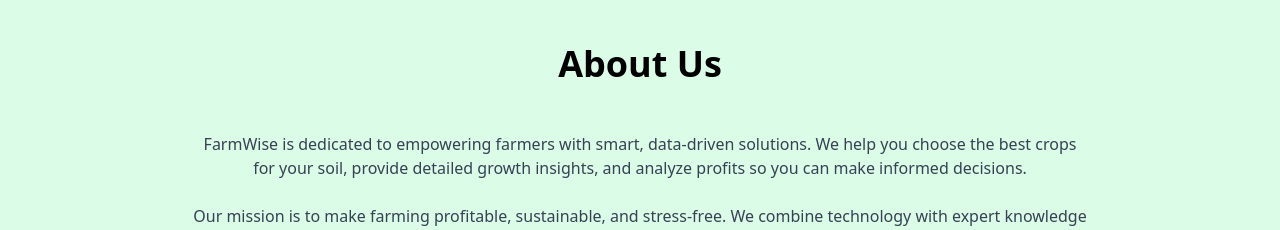
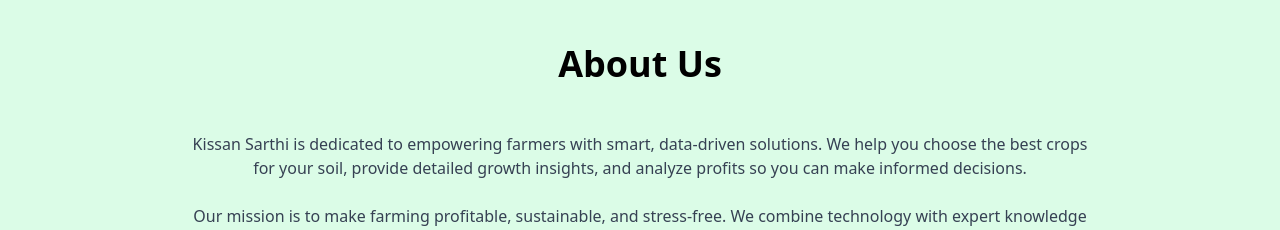
Before and after one commit to rathor-kartik/smarthack, a React (Vite) app: page / in a window 1280 px wide. Shown: the part 940-1170 px from the top of the page. Built offline with nearby package versions, Linux system fonts and the light colour scheme.

Commit message:
Update Home.tsx

```diff
--- a/src/Pages/Home.tsx
+++ b/src/Pages/Home.tsx
@@ -52,7 +52,7 @@
         <h2 className="text-4xl font-bold text-center mb-12">About Us</h2>
         <div className="max-w-4xl mx-auto text-center text-gray-700 space-y-6">
           <p>
-            FarmWise is dedicated to empowering farmers with smart, data-driven
+            Kissan Sarthi is dedicated to empowering farmers with smart, data-driven
             solutions. We help you choose the best crops for your soil, provide
             detailed growth insights, and analyze profits so you can make
             informed decisions.
```
